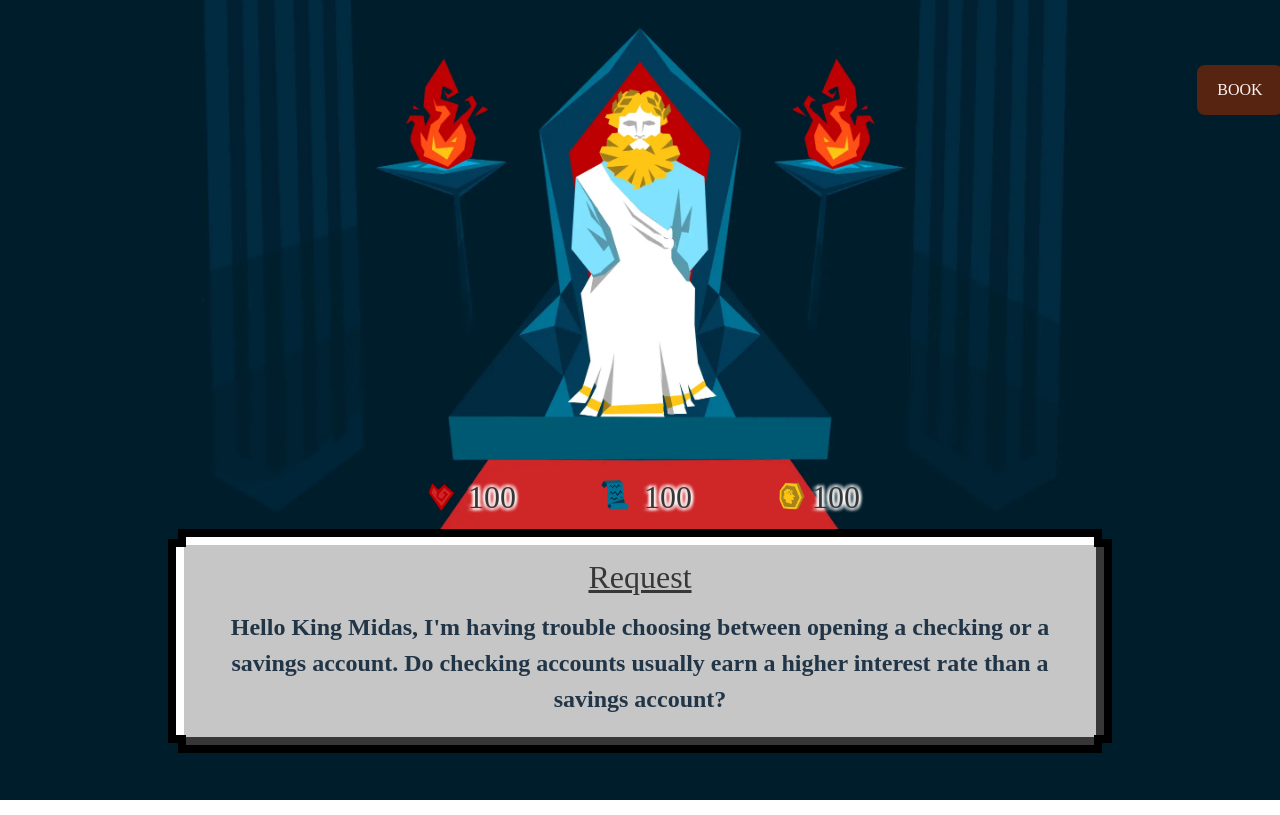
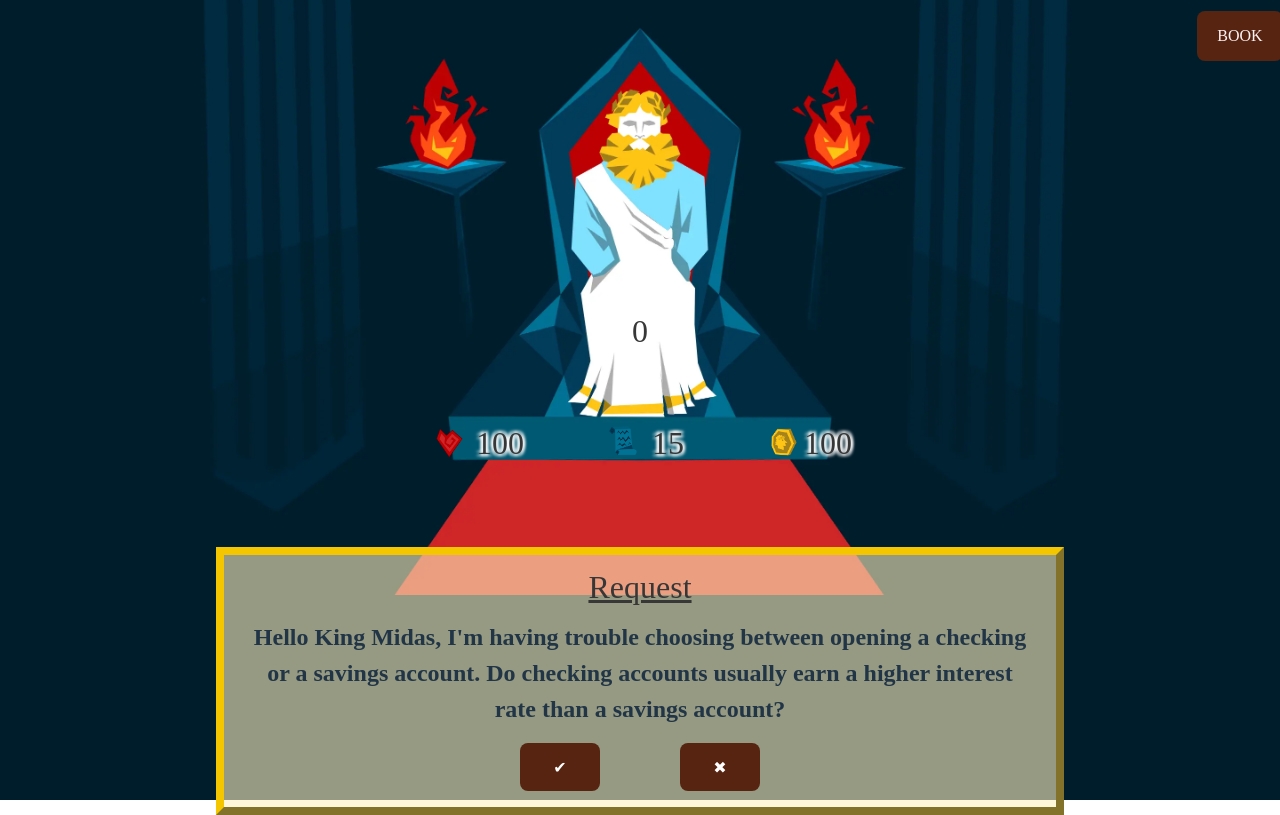
Before and after one commit to sgjohnson455/Hackillinois-2025-Golden-Decisions, a React (Vite) app in the folder my-react-app/: page /maingame in a window 1280 px wide. Built offline with nearby package versions, Linux system fonts and the light colour scheme; a web font is replaced by a local one.

Commit message:
merge again

```diff
--- a/my-react-app/src/assets/requests.json
+++ b/my-react-app/src/assets/requests.json
@@ -46,6 +46,7 @@
     },
     {
         "id": 3,
+        "description": "My parents keep nagging me about paying off my credit card in time, but I don't understand the point in that if I'm going to pay it off in my own time. They say that late payments can lower your credit score, but is that really true?",
         "description": "My parents keep nagging me about paying off my credit card in time, but I don't understand the point in that if I'm going to pay it off in my own time. They say that late payments can lower your credit score, but is that really true?",
         "accept": {
             "gold": 0,
--- a/my-react-app/src/assets/updateStats.js
+++ b/my-react-app/src/assets/updateStats.js
@@ -4,13 +4,13 @@ import requests from './requests.json'
 let uncompletedRequests = [];
 let completedRequests = [];
 let gold = 100;
-let people = 100;
+let people = requests.length;
 let happiness = 100;
 
 // Setup Function - call once
 export async function setup() {
     // initializing set
-    for (let i = 0; i <= 20; i++) {
+    for (let i = 0; i < people; i++) {
         uncompletedRequests.push(i);
     }
 
@@ -31,7 +31,7 @@ export default async function generateRequest() {
         let requestID = uncompletedRequests[randInd];
         completedRequests.push(requestID);
         uncompletedRequests.splice(randInd, 1);
-
+console.log(requestID);
         return requestID;
     }
 }
@@ -39,13 +39,10 @@ export default async function generateRequest() {
 // Function to update the stats on the webpage depending on what the user selected in reponse to a request
 // @param: currRequest - an int containing the ID of the request that was prompted
 // @param: action - a boolean representing whether the user accepts (true) or rejects (false) the request
-export async function updateStats(currRequest, action) {
-    // currRequest = 0;
-    action = true;
-
-    // console.log(uncompletedRequests);
-    // console.log(completedRequests);
-    // console.log(currRequest);
+export async function updateStats(currRequest = 0, action) {
+    console.log(uncompletedRequests);
+    console.log(completedRequests);
+    console.log(currRequest);
 
     let goldStats = document.getElementById('GOLD');
     let peopleStats = document.getElementById('PEOPLE');
@@ -74,9 +71,8 @@ export async function updateStats(currRequest, action) {
 async function checkWin() {
     let docBody = document.getElementsByTagName('body');
 
-    if (people > 0) {// continue
-
-        // docBody.backgroundImage = url('')
+    if (people === 0) {// continue
+        console.log("NO MORE REQUESTS");
     }
     // victoryScreen = document.createElement('div');
     // victoryScreen.innerText = 'Victory!';
--- a/my-react-app/src/components/Minigame.jsx
+++ b/my-react-app/src/components/Minigame.jsx
@@ -1,5 +1,6 @@
 import { Link } from 'react-router-dom';
-import { useEffect } from 'react';
+import React, { useEffect, useState } from 'react';
+
 
 import Stats from './Stats'
 import Textbox from './Textbox'
@@ -9,16 +10,22 @@ import generateRequest, {setup} from '../assets/updateStats.js'
 import requests from '../assets/requests.json'
 
 export default function Minigame() {
-    let reqID = 0;
     useEffect(() => {
-        setup(); reqID = generateRequest();
+        setup();
     }, []);
+
+    const [stateID, setID] = useState(0);
+    console.log("ID");
+    console.log({stateID});
+    // reqITEM = requests.find(item => item.id === stateID);
+    // console.log(reqITEM);
 
     return (
         <div style={{backgroundImage: '../src/assets/Images/hall.webp'}}>
             <Book />
             <Stats />
-            <Textbox request={requests.find(item => item.id === reqID)} />
+            <p>{stateID}</p>
+            <Textbox request={requests.find(item => item.id === stateID)} updateID={setID} />
         </div>
     )
 }
--- a/my-react-app/src/components/Stats.jsx
+++ b/my-react-app/src/components/Stats.jsx
@@ -1,19 +1,20 @@
 import styles from './Stats.module.css';
+import requests from '../assets/requests.json'
 
 export default function Stats({}) {
     return (
         <div className={styles.layout}>
             <div className={styles.layout} style={{gap: '0.5rem', transform: 'translateY(0rem)'}}>
-                <img src="/src/assets/Images/heart-icon.png" alt="Coin Icon" style={{width: '40px', height: '40px'}} />
-                <p id={`GOLD`}>100</p>
+                <img src="/src/assets/Images/heart-icon.png" alt="Heart Icon" style={{width: '40px', height: '40px'}} />
+                <p id={`HAPPINESS`}>100</p>
             </div>
             <div className={styles.layout} style={{gap: '0.5rem', transform: 'translateY(0rem)'}}>
-                <img src="/src/assets/Images/parchment-icon.png" alt="Coin Icon" style={{width: '40px', height: '40px'}} />
-                <p id={`PEOPLE`}>100</p>
+                <img src="/src/assets/Images/parchment-icon.png" alt="Scroll Icon" style={{width: '40px', height: '40px'}} />
+                <p id={`PEOPLE`}>{requests.length}</p>
             </div>
             <div className={styles.layout} style={{gap: '0.0rem', transform: 'translateY(0rem)'}}>
                 <img src="/src/assets/Images/coin-icon.png" alt="Coin Icon" style={{width: '40px', height: '40px'}} />
-                <p id={`HAPPINESS`}>100</p>
+                <p id={`GOLD`}>100</p>
             </div>
         </div>
     )
--- a/my-react-app/src/components/Textbox.jsx
+++ b/my-react-app/src/components/Textbox.jsx
@@ -1,18 +1,19 @@
 import styles from './Textbox.module.css';
 import {updateStats} from '../assets/updateStats.js'
+import requests from '../assets/requests.json';
 
 
-export default function Textbox({request}) {
+export default function Textbox({request, updateID}) {
+    let reqId = 0;
+    // console.log(reqId);
 
     return (
-        <div className={styles.outBox}>
-            <div className={styles.layout}>
-                <p className={styles.text}> <u>Request</u> </p>
-                <h2 className={styles.text}>{request.description}</h2>
-                <div>
-                    <button className={styles.button} id={`YES`} onClick={() => updateStats(request.id, true)}>✔</button>
-                    <button className={styles.button} id={`NO`} onClick={() => updateStats(request.id, false)}>✖</button>
-                </div>
+        <div className={styles.layout}>
+            <p className={styles.text}> <u>Request</u> </p>
+            <h2 className={styles.text}>{request.description}</h2>
+            <div style={{display: 'flex', flexDirection: 'row', gap: '5rem'}}>
+                <button className={styles.button} id={`YES`} onClick={() => {reqId = updateStats(request.id, true); updateID(reqId)}}>✔</button>
+                <button className={styles.button} id={`NO`} onClick={() => {reqId = updateStats(request.id, false); updateID(reqId)}}>✖</button>
             </div>
         </div>
     )
--- a/my-react-app/src/components/Textbox.module.css
+++ b/my-react-app/src/components/Textbox.module.css
@@ -1,4 +1,4 @@
-.outBox {
+/* .outBox {
     margin: 0.5rem;
     align-self: end;
     background-color: black;
@@ -14,22 +14,22 @@
         10px 100%,
         10px calc(100% - 10px),
         0 calc(100% - 10px));
-        transform: translateY(11rem);
-}
+} */
 
 .layout {
+    transform: translateY(11rem);
     position: relative;
     display: flex;
     flex-direction: column;
     align-items: center;
-    width: 55rem;
-    height: 10rem;
-    background-color: #C6C6C6;
+    width: 50rem;
+    height: fit-content;
+    background-color: #fff1be96;
     border: solid 0.5rem;
-    border-color: #FFFFFF #373737 #373737 #FFFFFF;
+    border-color: #f4c600 #837229 #837229 #f4c600;
     padding: 1rem;
     gap: 0.5rem;
-    clip-path: polygon(0 10px,
+    /* clip-path: polygon(0 10px,
         10px 10px,
         10px 0,
         calc(100% - 10px) 0,
@@ -39,7 +39,7 @@
         calc(100% - 10px) 100%,
         10px 100%,
         10px calc(100% - 10px),
-        0 calc(100% - 10px));
+        0 calc(100% - 10px)); */
 }
 
 .text {
@@ -54,7 +54,7 @@
 }
 
 .button {
-    margin: 1rem;
+    /* margin: 1rem; */
     width: 5rem;
     height: 3rem;
     background-color: #562411;
```
